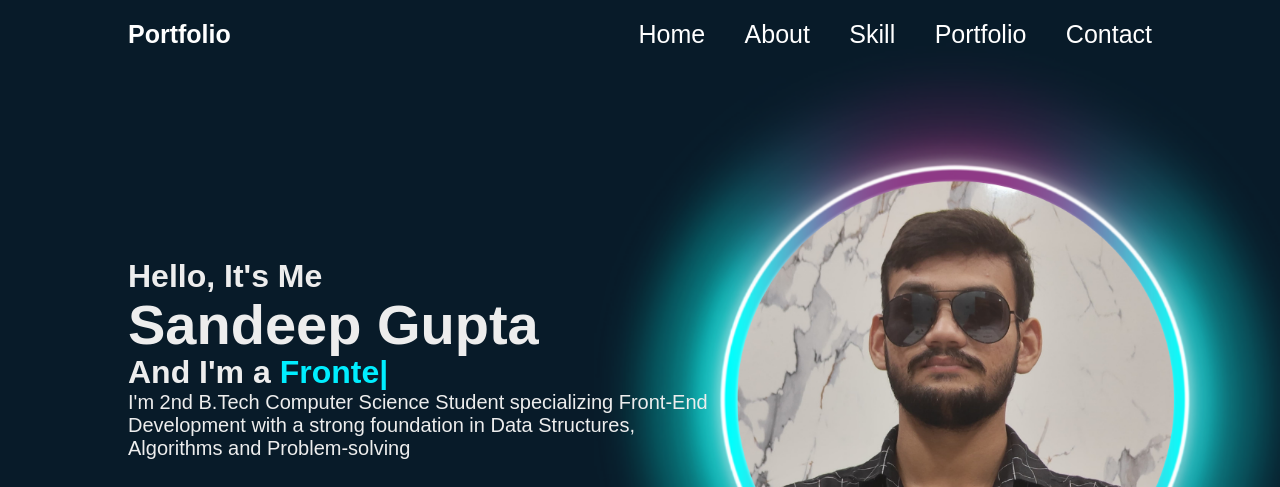
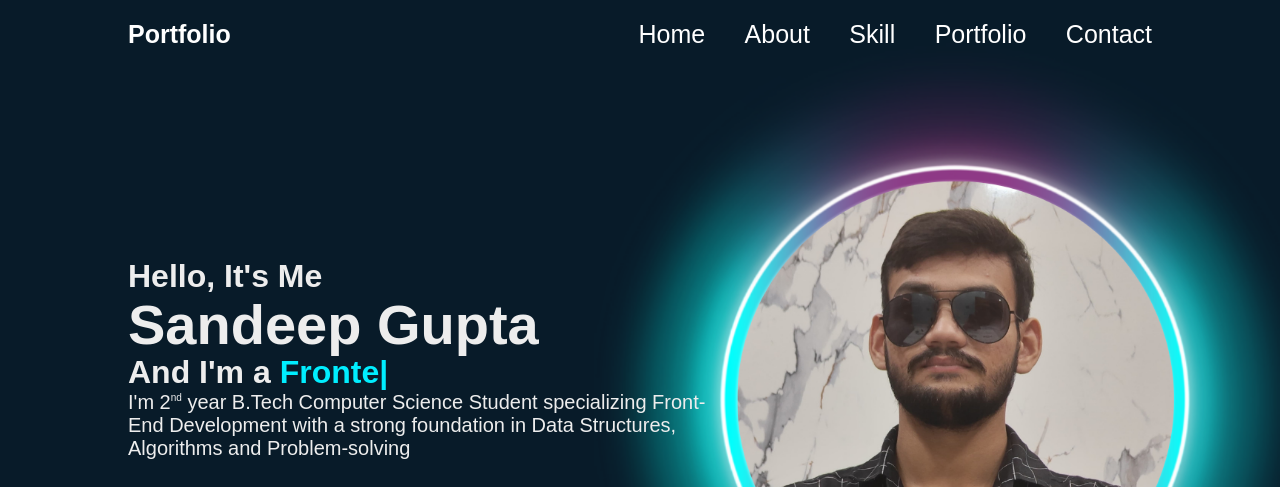
Before and after one commit to Sandeep-0001/Portfolio, a plain HTML site: page index.html in a window 1280 px wide. Shown: the top 487 px of the page. Drawn offline with nearby package versions, Linux system fonts and the light colour scheme.

Commit message:
Change para

```diff
--- a/index.html
+++ b/index.html
@@ -26,7 +26,7 @@
             <h3>Hello, It's Me</h3>
             <h1>Sandeep Gupta</h1>
             <h3>And I'm a <span class="text"></span></h3>
-            <p>I'm 2nd B.Tech Computer Science Student specializing Front-End Development with a strong foundation in
+            <p>I'm 2<sup>nd</sup> year B.Tech Computer Science Student specializing Front-End Development with a strong foundation in
                 Data Structures, Algorithms and Problem-solving</p>
             <div class="home-sci">
                 <a href="https://www.linkedin.com/in/sandeep-gupta00001/"><i class='bx bxl-linkedin-square'></i></a>
--- a/style.css
+++ b/style.css
@@ -79,6 +79,10 @@ body {
 
 .home-content p {
   font-size: 20px;
+}
+.home-content sup{
+  font-size: 10px;
+
 }
 
 .home-sci a {
```
